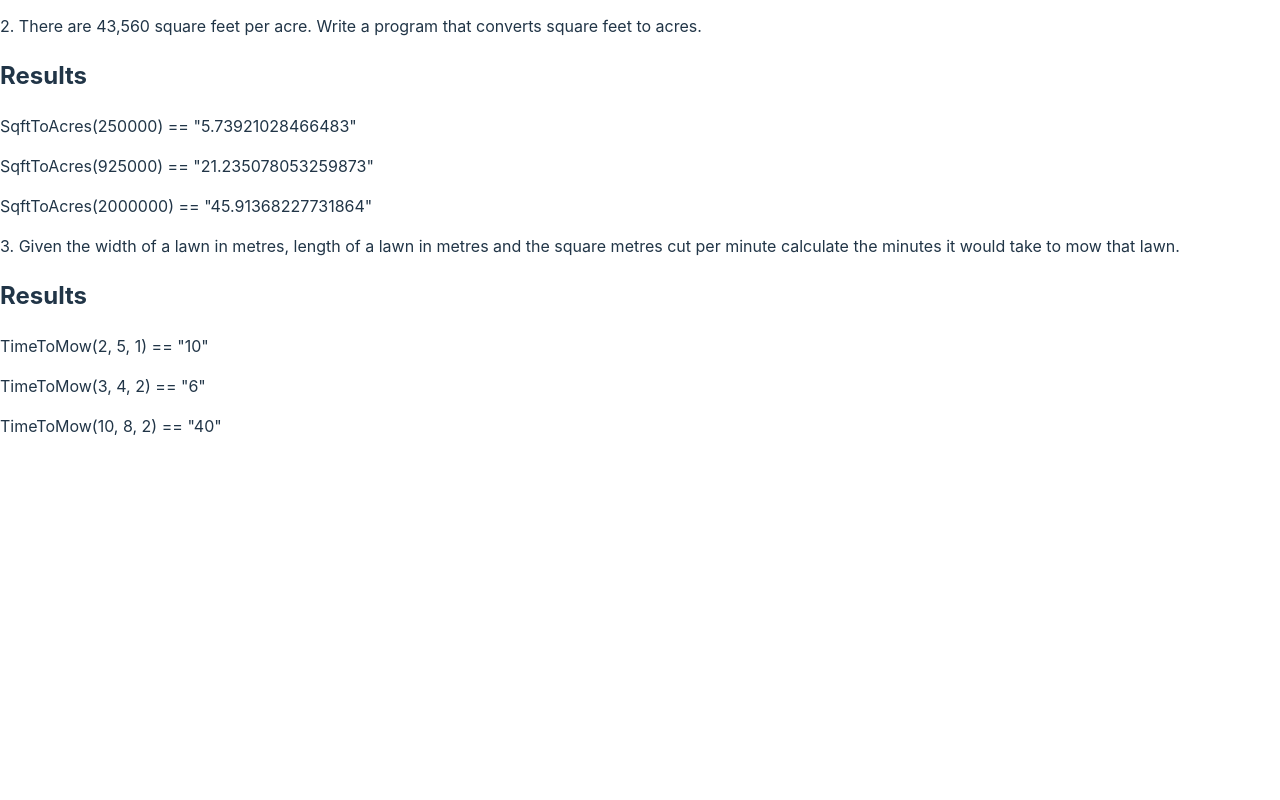
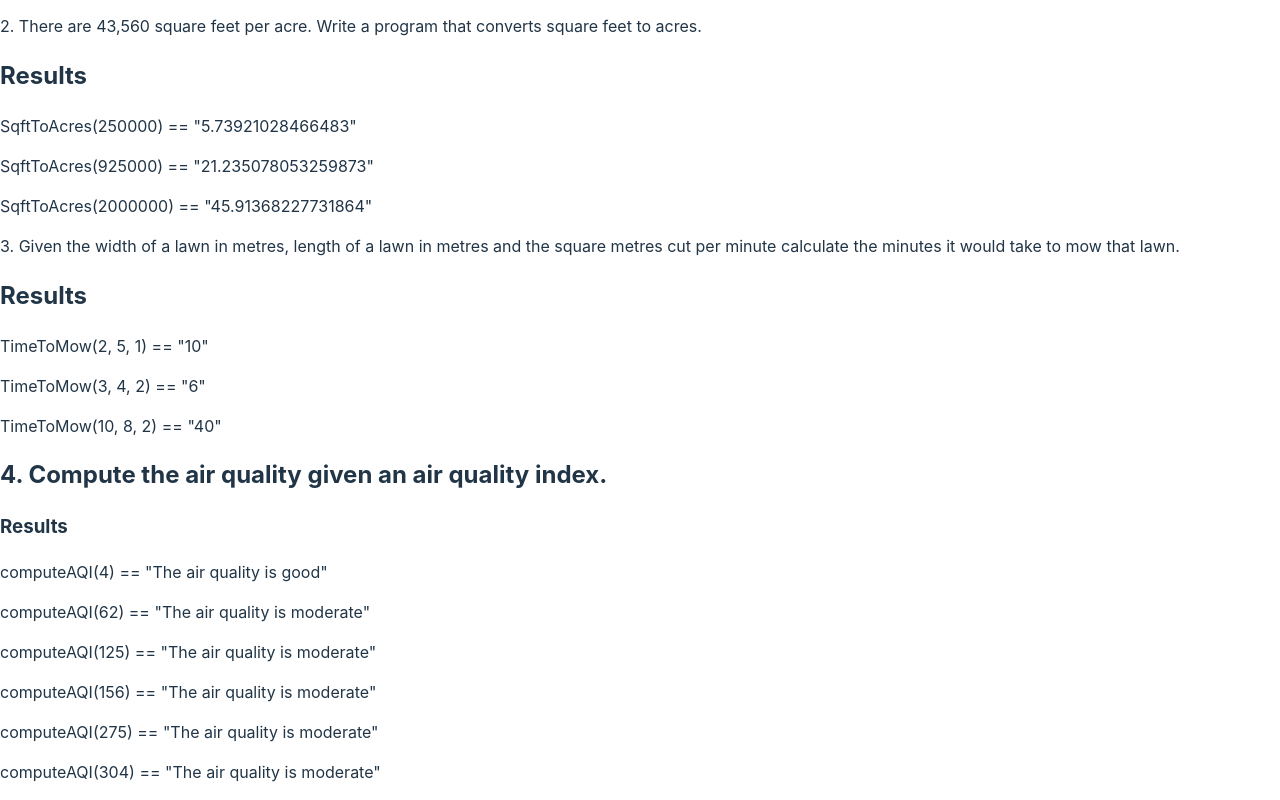
Before and after one commit to emilyychau/UX308-L07, a React (Vite) app: page / in a window 1280 px wide. Shown: the part 591-1391 px from the top of the page. Before the commit the page ends 1045 px from the top, so only its background shows below. Built offline with nearby package versions, Linux system fonts and the light colour scheme.

Commit message:
populate q4

```diff
--- a/src/App.jsx
+++ b/src/App.jsx
@@ -1,4 +1,4 @@
-import {Question0, Question1, Question2, Question3} from './components.jsx';
+import {Question0, Question1, Question2, Question3, Question4} from './components.jsx';
 
 function App() {
   return (
@@ -7,6 +7,7 @@ function App() {
         <Question1 />
         <Question2 />
         <Question3 />
+        <Question4 />
     </>
   )
 }
--- a/src/components.jsx
+++ b/src/components.jsx
@@ -1,4 +1,4 @@
-import {hello, FtoC, SqftToAcres, TimeToMow} from './functions.js';
+import {hello, FtoC, SqftToAcres, TimeToMow, computeAQI} from './functions.js';
 
 function Question0(){
     return <section>
@@ -42,4 +42,17 @@ function Question3(){
     </section>
 }
 
-export {Question0, Question1, Question2, Question3}
+function Question4(){
+    return <section>
+    <h2>4. Compute the air quality given an air quality index.</h2>
+    <h3>Results</h3>
+    <p>computeAQI(4) == "{computeAQI(4)}"</p>
+    <p>computeAQI(62) == "{computeAQI(62)}"</p>
+    <p>computeAQI(125) == "{computeAQI(125)}"</p>
+    <p>computeAQI(156) == "{computeAQI(156)}"</p>
+    <p>computeAQI(275) == "{computeAQI(275)}"</p>
+    <p>computeAQI(304) == "{computeAQI(304)}"</p>
+    </section>
+}
+
+export {Question0, Question1, Question2, Question3, Question4,}
--- a/src/functions.js
+++ b/src/functions.js
@@ -17,4 +17,33 @@ function SqftToAcres(sqft){
     return mowTime;
 }
 
-export {hello, FtoC, SqftToAcres, TimeToMow}
+function computeAQI(AQI){
+    let AQ;
+    if (AQI <= -1){
+    AQ = "Computation error, please enter an air quality value that is equal or greater than 0";
+     }
+    else if (AQI >= 0 && AQI <= 50){
+    AQ = "The air quality is good";
+    }
+    else if (AQI >= 51 && 100){
+    AQ = "The air quality is moderate";
+     }
+    else if (AQI >= 101 && 150){
+    AQ = "The air quality is unhealthy for sensitive groups";
+     }
+     else if (AQI >= 151 && 200){
+      AQ = "The air quality is unhealthy";
+     }
+     else if (AQI >= 201 && 300){
+      AQ = "The air quality is very unhealthy";
+     }
+     else if (AQI >= 301){
+      AQ = "The air quality is hazardous";
+     }
+     else {
+      AQ = "Computation error, please enter an air quality value that is equal or greater than 0";
+     }
+     return AQ;
+}
+
+export {hello, FtoC, SqftToAcres, TimeToMow, computeAQI}
```
